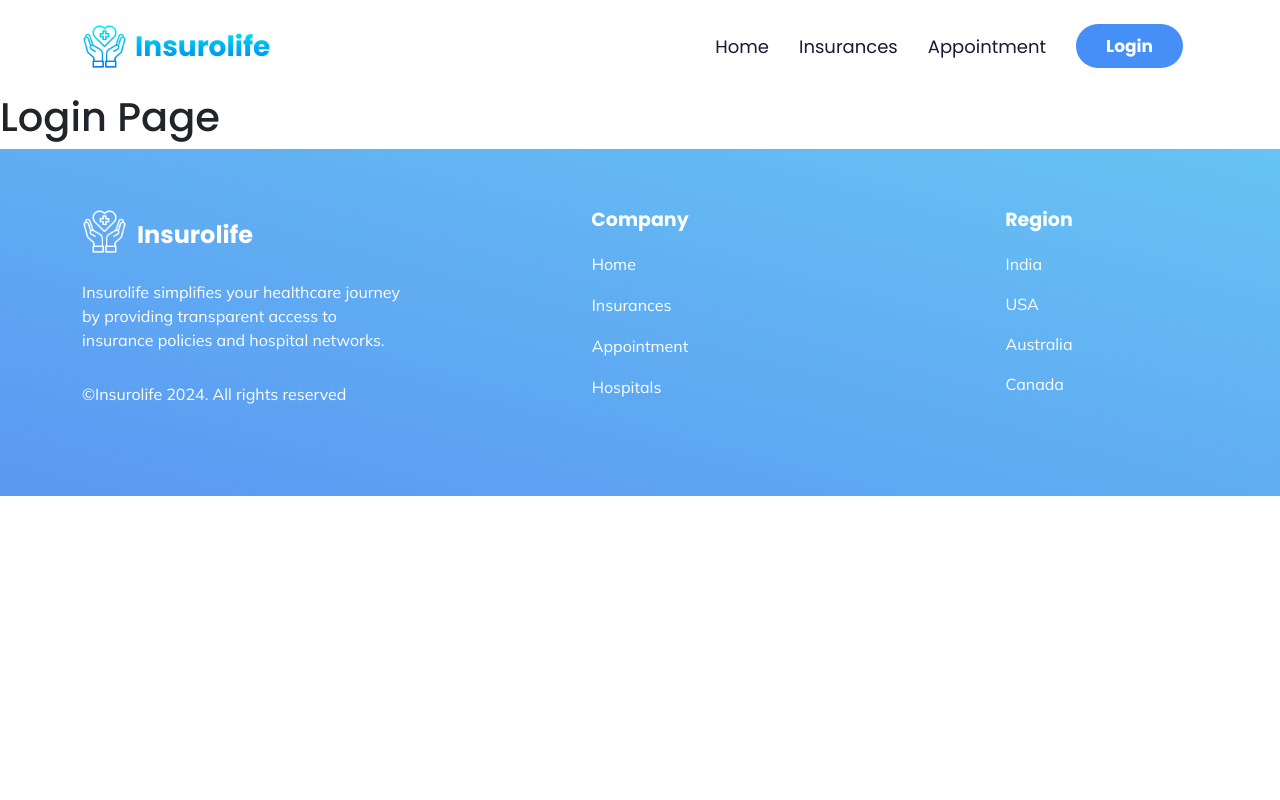
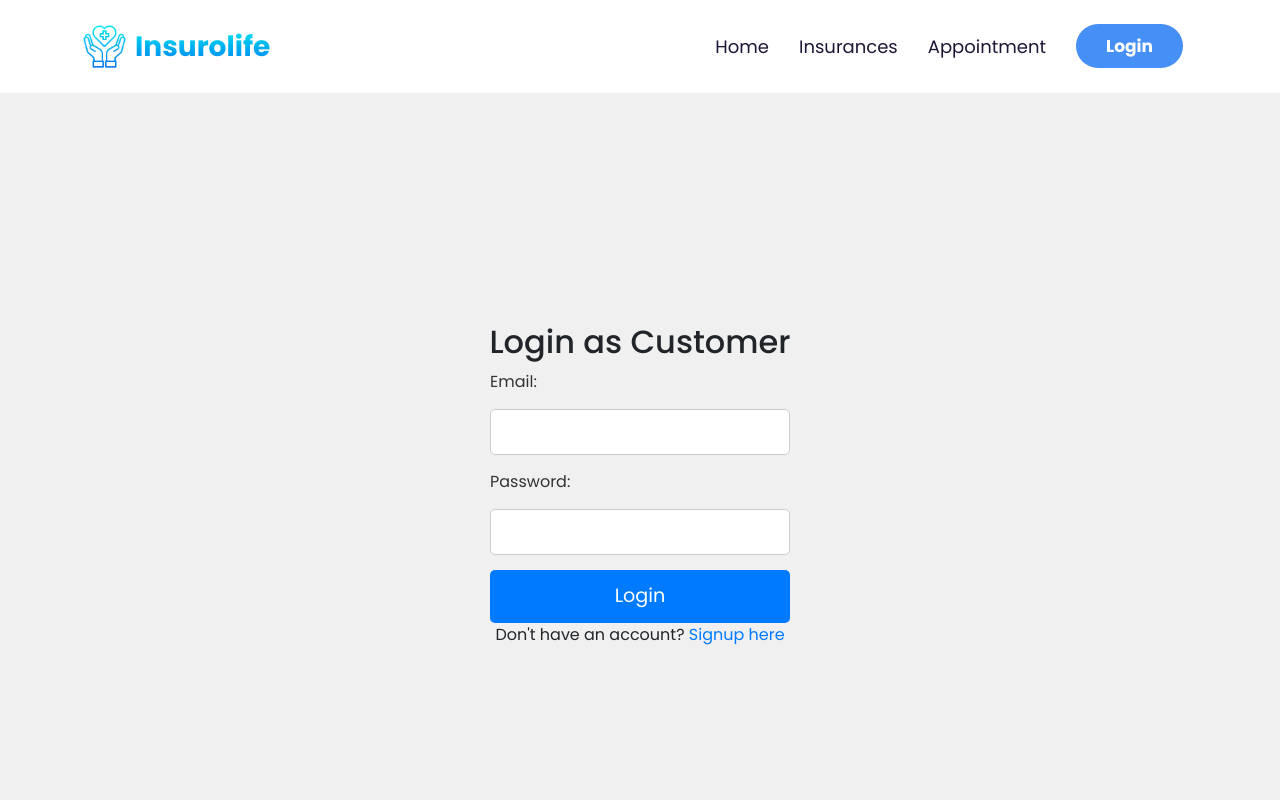
Before and after one commit to pankaj0695/InsuroLife, a React (Create React App) app: page /login in a window 1280 px wide. Shown: the top 800 px of the page. Built offline with nearby package versions, Linux system fonts and the light colour scheme.

Commit message:
added login and signup

```diff
--- a/src/App.js
+++ b/src/App.js
@@ -3,8 +3,8 @@ import { RouterProvider, createBrowserRouter } from 'react-router-dom';
 import Layout from './Components/Layout';
 import HomePage from './Components/Home/HomePage';
 import GetStartedPage from './Components/GetStarted/GetStartedPage';
-import LoginPage from './Components/Login/LoginPage';
-import SignupPage from './Components/Signup/SignupPage';
+import LoginPage from './Components/LoginAndSignup/LoginPage';
+import SignupPage from './Components/LoginAndSignup/SignupPage';
 import ProfilePage from './Components/Profile/ProfilePage';
 import InsurancesPage from './Components/Insurances/InsurancesPage';
 import AppointmentPage from './Components/Appointment/AppointmentPage';
--- a/src/Components/GetStarted/GetStartedPage.jsx
+++ b/src/Components/GetStarted/GetStartedPage.jsx
@@ -5,7 +5,7 @@ const GetStartedPage = () => {
   const navigate = useNavigate();
 
   const handleNavigation = role => {
-    navigate(`/login`);
+    navigate(`/login`, { state: { role } });
   };
 
   return (
--- a/src/Components/Login/LoginPage.jsx
+++ /dev/null
@@ -1,7 +0,0 @@
-import './LoginPage.css';
-
-function LoginPage() {
-  return <h1>Login Page</h1>;
-}
-
-export default LoginPage;
--- /dev/null
+++ b/src/Components/LoginAndSignup/LoginAndSignupPage.css
@@ -0,0 +1,69 @@
+/* Common styles for login and signup */
+.login-page-container,
+.signup-page-container {
+  display: flex;
+  flex-direction: column;
+  align-items: center;
+  justify-content: center;
+  height: 100vh;
+  background-color: #f0f0f0;
+}
+
+h2 {
+  margin-bottom: 20px;
+  color: #333;
+  font-size: 1.8rem;
+}
+
+.login-form,
+.signup-form {
+  display: flex;
+  flex-direction: column;
+  width: 300px;
+  gap: 15px;
+}
+
+.login-form label,
+.signup-form label {
+  font-size: 1rem;
+  color: #333;
+}
+
+.login-form input,
+.signup-form input {
+  padding: 10px;
+  font-size: 1rem;
+  border: 1px solid #ccc;
+  border-radius: 5px;
+}
+
+.login-btn,
+.signup-btn {
+  padding: 12px;
+  font-size: 1.2rem;
+  background-color: #007bff;
+  color: white;
+  border: none;
+  border-radius: 5px;
+  cursor: pointer;
+  transition: background-color 0.3s ease;
+}
+
+.login-btn:hover,
+.signup-btn:hover {
+  background-color: #0056b3;
+}
+
+p {
+  margin-top: 15px;
+  font-size: 1rem;
+}
+
+p span {
+  color: #007bff;
+  text-decoration: none;
+}
+
+p span:hover {
+  text-decoration: underline;
+}
--- /dev/null
+++ b/src/Components/LoginAndSignup/LoginPage.jsx
@@ -0,0 +1,47 @@
+import { useLocation, useNavigate } from 'react-router-dom';
+
+import './LoginAndSignupPage.css';
+
+const LoginPage = () => {
+  const navigate = useNavigate();
+  const location = useLocation();
+  const { role } = location.state || { role: 'customer' };
+
+  return (
+    <div className='login-page-container'>
+      <h2>
+        Login as{' '}
+        {role === 'customer'
+          ? 'Customer'
+          : role === 'hospital'
+          ? 'Hospital Authority'
+          : 'Insurance Company Authority'}
+      </h2>
+      {/* Login form */}
+      <form className='login-form'>
+        <label htmlFor='email'>Email:</label>
+        <input type='email' id='email' name='email' required />
+
+        <label htmlFor='password'>Password:</label>
+        <input type='password' id='password' name='password' required />
+
+        <button type='submit' className='login-btn'>
+          Login
+        </button>
+      </form>
+      <p>
+        Don't have an account?{' '}
+        <span
+          onClick={() => {
+            navigate('/signup', { state: { role } });
+          }}
+        >
+          Signup here
+        </span>
+      </p>{' '}
+      {/* Link to signup page */}
+    </div>
+  );
+};
+
+export default LoginPage;
--- /dev/null
+++ b/src/Components/LoginAndSignup/SignupPage.jsx
@@ -0,0 +1,55 @@
+import { useLocation, useNavigate } from 'react-router-dom';
+
+import './LoginAndSignupPage.css';
+
+const SignupPage = () => {
+  const navigate = useNavigate();
+  const location = useLocation();
+  const { role } = location.state || { role: 'customer' };
+
+  return (
+    <div className='signup-page-container'>
+      <h2>
+        Signup as{' '}
+        {role === 'customer'
+          ? 'Customer'
+          : role === 'hospital'
+          ? 'Hospital Authority'
+          : 'Insurance Company Authority'}
+      </h2>
+      {/* Signup form */}
+      <form className='signup-form'>
+        <label htmlFor='email'>Email:</label>
+        <input type='email' id='email' name='email' required />
+
+        <label htmlFor='password'>Password:</label>
+        <input type='password' id='password' name='password' required />
+
+        <label htmlFor='confirmPassword'>Confirm Password:</label>
+        <input
+          type='password'
+          id='confirmPassword'
+          name='confirmPassword'
+          required
+        />
+
+        <button type='submit' className='signup-btn'>
+          Signup
+        </button>
+      </form>
+      <p>
+        Already have an account?{' '}
+        <span
+          onClick={() => {
+            navigate('/login', { state: { role } });
+          }}
+        >
+          Login here
+        </span>
+      </p>{' '}
+      {/* Link to login page */}
+    </div>
+  );
+};
+
+export default SignupPage;
--- a/src/Components/Signup/SignupPage.jsx
+++ /dev/null
@@ -1,7 +0,0 @@
-import './SignupPage.css';
-
-function SignupPage() {
-  return <h1>Signup Page</h1>;
-}
-
-export default SignupPage;
```
Also changed, not shown: src/Components/Login/LoginPage.css (deleted), src/Components/Signup/SignupPage.css (deleted).
